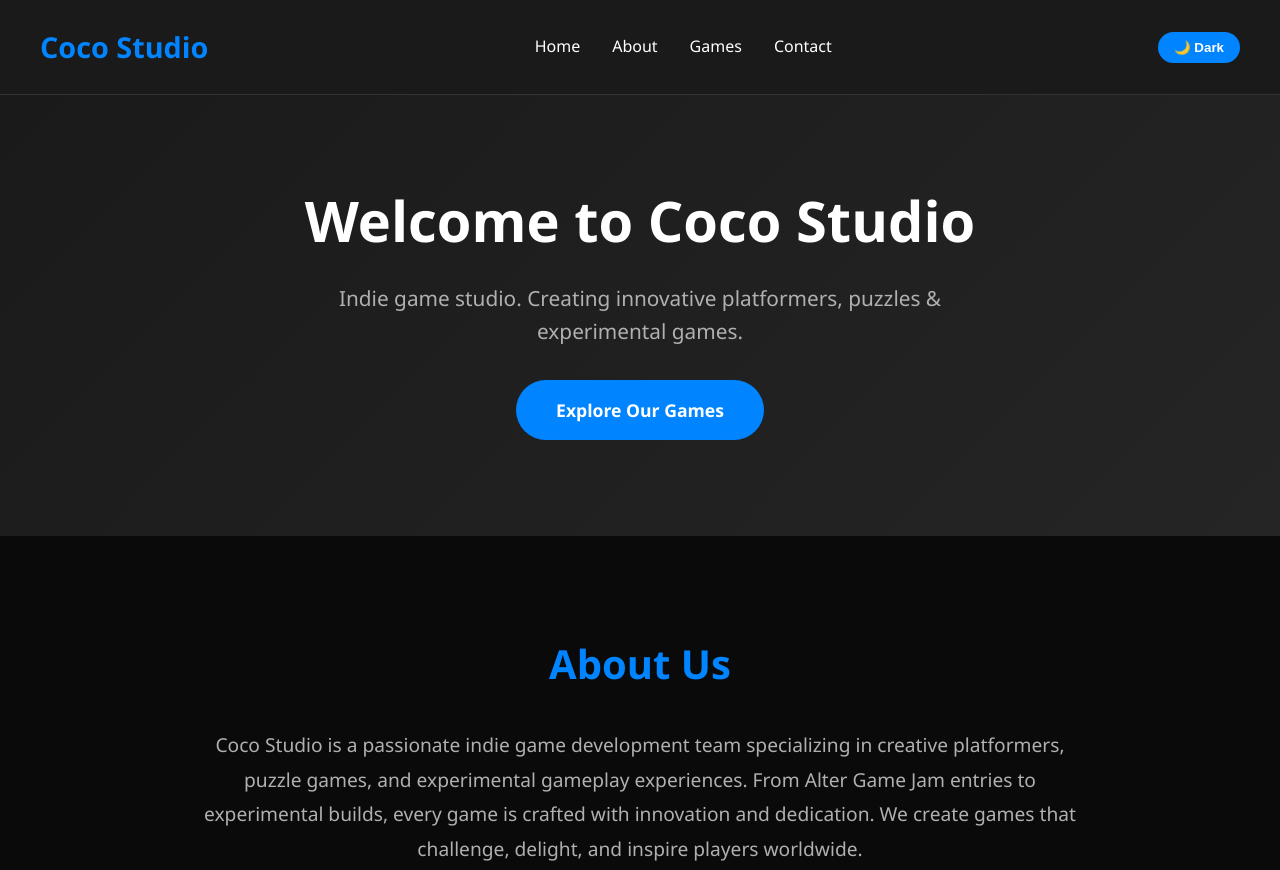
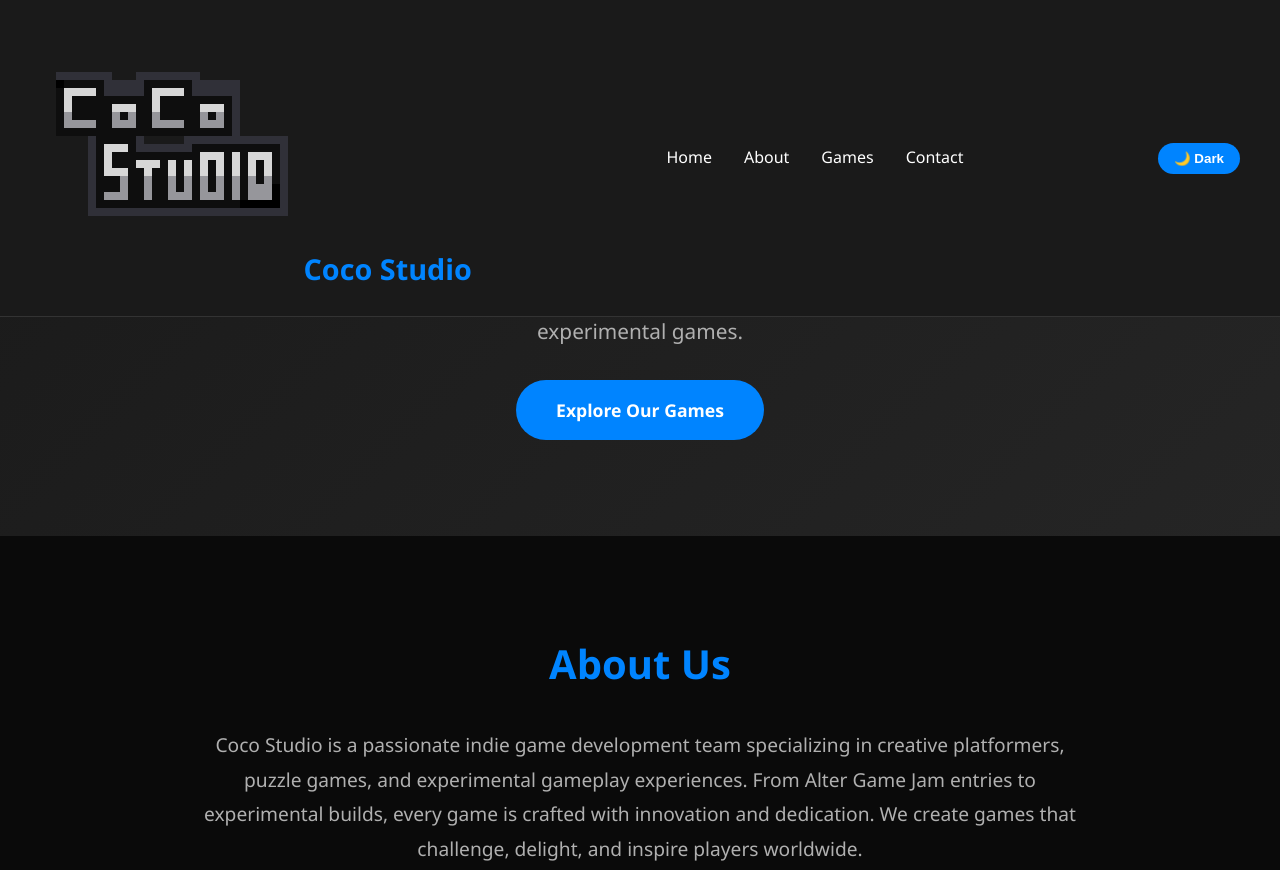
Before and after one commit to Thunder3549p/Studio-Website, a plain HTML site: page index.html in a window 1280 px wide. Shown: the top 870 px of the page. Drawn offline with Linux system fonts and the light colour scheme; files whose address does not match are found by name.

Commit message:
Update index.html

```diff
--- a/index.html
+++ b/index.html
@@ -674,7 +674,10 @@
 <body>
     <header>
         <nav>
-            <div class="logo">Coco Studio</div>
+            <div class="logo">
+                <img src="C:\Users\aadit\Downloads\CocoStudioWebsite\Logos\studioname.png" alt="Coco Studio Logo" class="logo-image">
+                <span>Coco Studio</span>
+            </div>
             <ul>
                 <li><a href="#home">Home</a></li>
                 <li><a href="#about">About</a></li>
```
